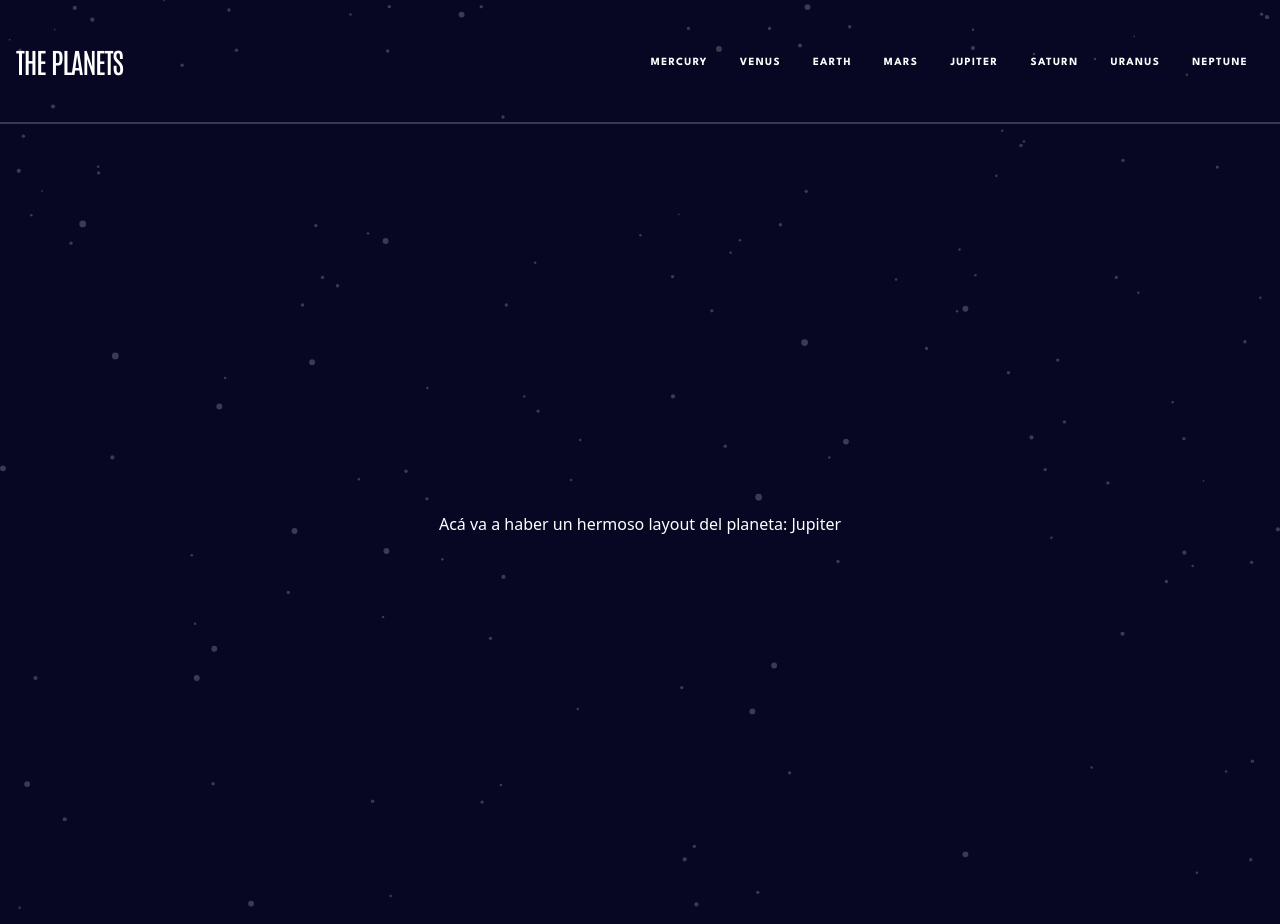
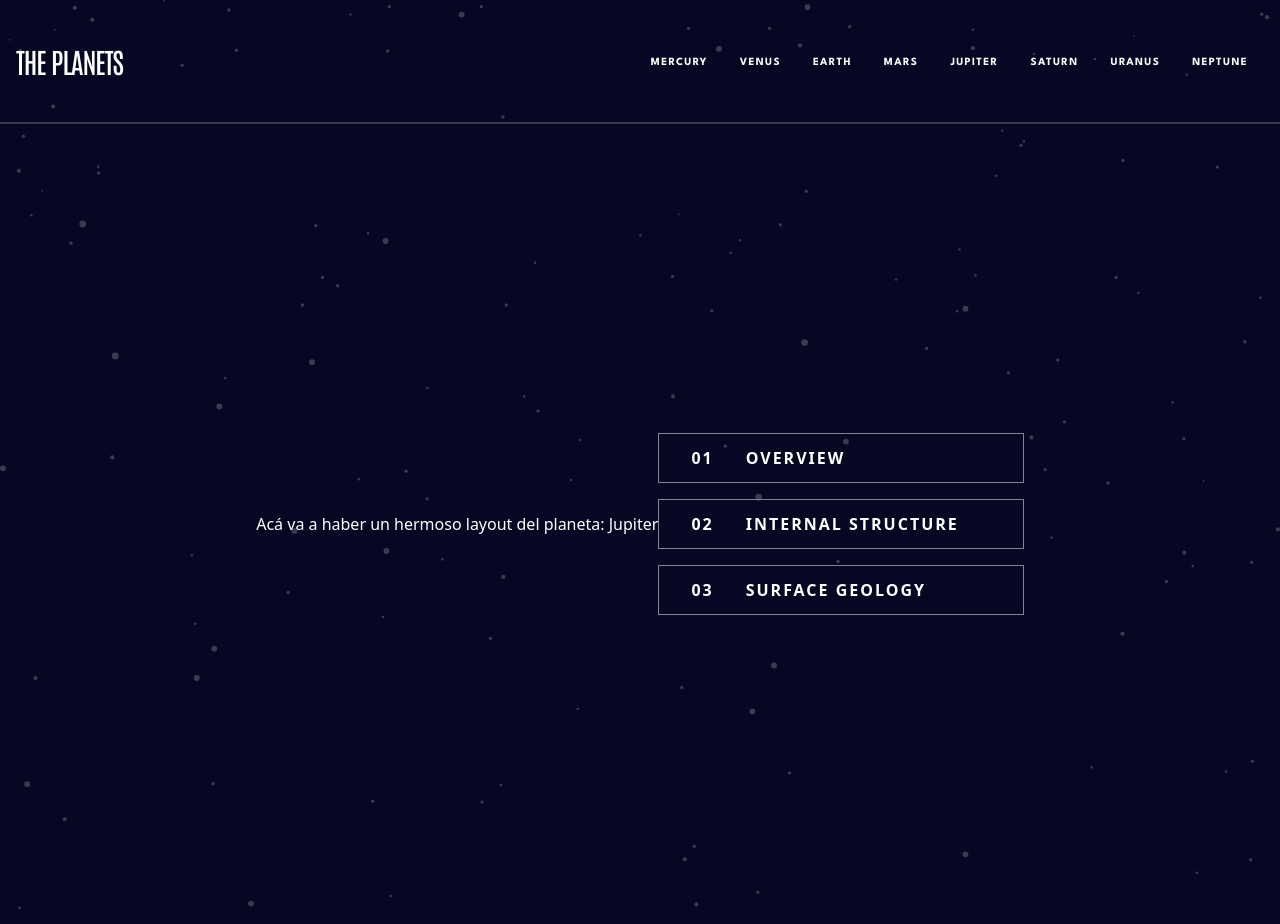
Before and after one commit to nsdonato/vamosacodearplanetas, a React (Vite) app: page / in a window 1280 px wide. Built offline with nearby package versions, Linux system fonts and the light colour scheme.

Commit message:
feat(navbar): ahora se puede ver cual planeta esta seleccionado en el navbar

```diff
--- a/src/components/Layout.tsx
+++ b/src/components/Layout.tsx
@@ -1,4 +1,5 @@
 import { usePlanet } from "../hooks";
+import PlanetOptionList from "./PlanetOptionList";
 
 // TODO: Layout components
 export const Layout = () => {
@@ -6,9 +7,14 @@ export const Layout = () => {
   return (
     <main className="h-screen flex justify-center items-center">
       {planet && (
-        <p className="text-white">
-          Acá va a haber un hermoso layout del planeta: {planet.name}
-        </p>
+        <>
+          <p className="text-white">
+            Acá va a haber un hermoso layout del planeta: {planet.name}
+          </p>
+          <PlanetOptionList
+            options={["overview", "internal structure", "surface geology"]}
+          />
+        </>
       )}
     </main>
   );
--- a/src/components/MenuPlanets.tsx
+++ b/src/components/MenuPlanets.tsx
@@ -2,7 +2,11 @@ import { NavBarButtons } from "./NavBarButtons";
 import { NavHeader } from "./NavHeader";
 import { Line } from "./Line";
 
-export const MenuPlanets = () => (
+interface MenuPlanetsProps {
+  selectedPlanet: string | undefined;
+}
+
+export const MenuPlanets = ({ selectedPlanet }: MenuPlanetsProps) => (
   <section className="">
     <header className="flex lg:flex-row md:flex-col md:items-center items-baseline justify-between p-4">
       <h1 className="font-antonio text-white text-28 font-medium uppercase tracking-1.05 md:py-6">
@@ -13,7 +17,10 @@ export const MenuPlanets = () => (
         className="lg:hidden md:hidden h-6 w-6"
         alt="icono de menú para celulares"
       />
-      <NavHeader className="lg:flex md:flex sm:hidden md:py-4" />
+      <NavHeader
+        selectedPlanet={selectedPlanet}
+        className="lg:flex md:flex sm:hidden md:py-4"
+      />
     </header>
     <Line />
     <NavBarButtons className="lg:hidden md:hidden sm:flex mt-8 " />
--- a/src/components/NavHeader.tsx
+++ b/src/components/NavHeader.tsx
@@ -2,9 +2,15 @@ import { planets } from "../models";
 import { ClassProps, MenuPlanetItem } from "@planet/components";
 import { Link } from "wouter";
 
-type NavHeaderProps = ClassProps;
+interface NavHeaderProps extends ClassProps {
+  selectedPlanet: string | undefined;
+}
 
-export const NavHeader = ({ className = "" }: NavHeaderProps) => (
+export const NavHeader = ({
+  className = "",
+  selectedPlanet,
+}: NavHeaderProps) => {
+  return (
     <nav className={className}>
       <ul className="flex">
         {planets.map((p: MenuPlanetItem) => {
@@ -12,7 +18,11 @@ export const NavHeader = ({ className = "" }: NavHeaderProps) => (
             <li key={p.name}>
               <Link
                 href={`/planets/${p.name}`}
-              className="p-4 items-center justify-between uppercase text-white font-spartan font-bold text-11 leading-25 tracking-1.36"
+                className={`${
+                  p.name === selectedPlanet
+                    ? "border-t-4 border-orange-dark"
+                    : ""
+                } p-4 items-center justify-between uppercase text-white font-spartan font-bold text-11 leading-25 tracking-1.36`}
               >
                 {p.name}
               </Link>
@@ -22,3 +32,4 @@ export const NavHeader = ({ className = "" }: NavHeaderProps) => (
       </ul>
     </nav>
   );
+};
--- /dev/null
+++ b/src/components/PlanetOptionList.tsx
@@ -0,0 +1,23 @@
+import { Button } from "./Button";
+
+interface OptionListProps {
+  options: string[];
+}
+
+export default function PlanetOptionList({ options }: OptionListProps) {
+  return (
+    <ul className="p-0 m-0 flex flex-col gap-4">
+      {options.map((option, index) => (
+        <li key={`option-${index}`}>
+          <Button
+            className="bg-none border-[1px] border-gray-light flex
+          gap-8 pl-8 pr-16 py-3 text-white font-bold w-full tracking-[2px]"
+          >
+            <span>{`0${index + 1}`}</span>
+            <p className="uppercase">{option}</p>
+          </Button>
+        </li>
+      ))}
+    </ul>
+  );
+}
--- a/src/routers/AppRouter.routing.tsx
+++ b/src/routers/AppRouter.routing.tsx
@@ -1,17 +1,19 @@
-import { Route } from "wouter";
+import { Route, useRoute } from "wouter";
 import { Layout } from "../components/Layout";
 import { MenuPlanets } from "../components/MenuPlanets";
 import { PlanetProvider } from "../context/PlanetProvider";
 
-export const AppRouter = () => (
+export const AppRouter = () => {
+  // eslint-disable-next-line @typescript-eslint/no-unused-vars
+  const [_, params] = useRoute("/planets/:planetName");
+
+  return (
     <>
-    <MenuPlanets />
+      <MenuPlanets selectedPlanet={params?.planetName} />
       <Route path="/planets/:planetName">
-      {(params) => (
-        <PlanetProvider planetName={params.planetName}>
+        <PlanetProvider planetName={params?.planetName}>
           <Layout />
         </PlanetProvider>
-      )}
       </Route>
       <Route path="/">
         <PlanetProvider>
@@ -20,3 +22,4 @@ export const AppRouter = () => (
       </Route>
     </>
   );
+};
```
Lines whose indentation alone changed are shown as unchanged.
